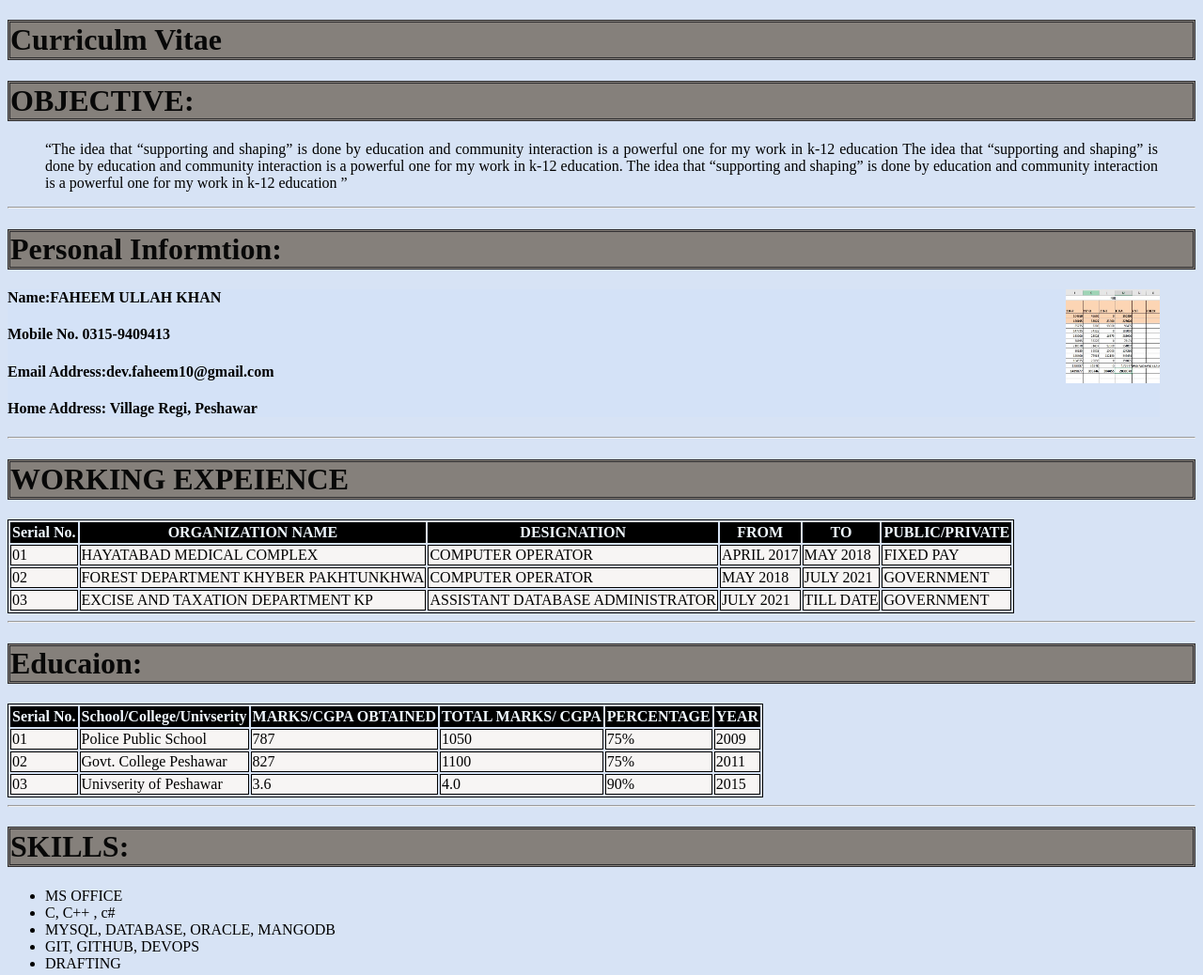
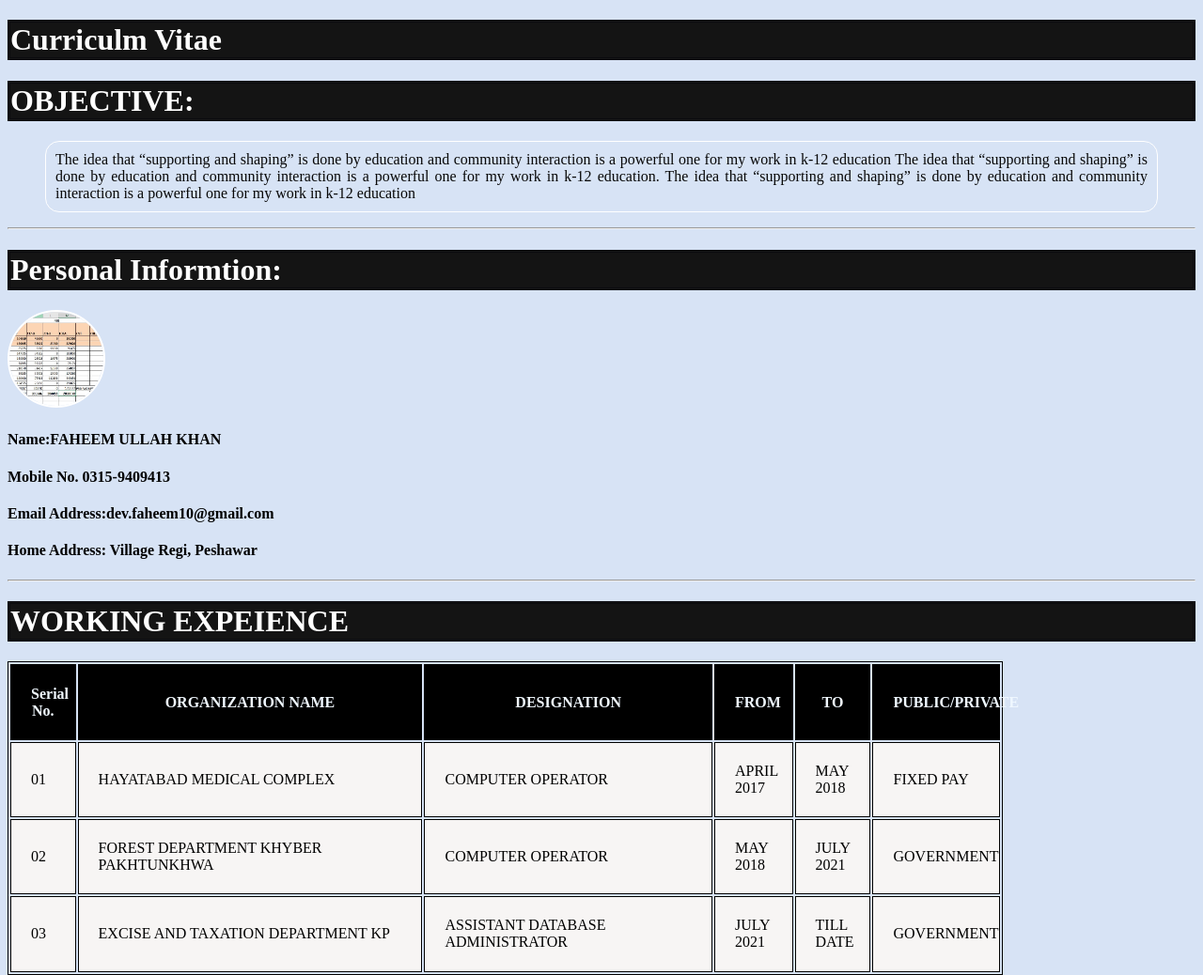
Before and after one commit to Faheemkhan10/learning_Repository, a plain HTML site: page index.html in a window 1280 px wide. Shown: the top 1038 px of the page at 94% size. Drawn offline with Linux system fonts and the light colour scheme.

Commit message:
styling is added

```diff
--- a/index.html
+++ b/index.html
@@ -18,29 +18,29 @@
 
 
     <H1><strong>OBJECTIVE:</strong>  </H1>
-   <blockquote style="text-align: justify;"><q>The idea that “supporting and shaping” is done by education and community interaction is a powerful one for my work in k-12 education
+   <blockquote style="text-align: justify;"><p class="quote">The idea that “supporting and shaping” is done by education and community interaction is a powerful one for my work in k-12 education
      The idea that “supporting and shaping” is done by education and community interaction is a powerful one for my work in k-12 education.
      The idea that “supporting and shaping” is done by education and community interaction is a powerful one for my work in k-12 education
-  </q> </blockquote>
+   </p> </blockquote>
+
 <hr>
 
    <h1><strong>Personal Informtion:</strong></h1>
-   <div class="pic_right">
-   <img class="profile_pic" src="./img/image.JPG" alt="not displayed" height="100px" width="100px">
+
+   <img class="profilephoto" src="./img/image.JPG" alt="not displayed" height="100px" width="100px">
+
    <h4>Name:FAHEEM ULLAH KHAN</h4>
    <h4>Mobile No. 0315-9409413</h4>
     <h4>Email Address:dev.faheem10@gmail.com</h4>
     <h4>Home Address: Village Regi, Peshawar</h4>
-</div>
+
     <hr>
 <h1>WORKING EXPEIENCE</h1>
 
-<table >
+<table class="edutable" >
 <tr>
-    <th>
-        Serial No.
-    </th>
-    <th>ORGANIZATION NAME</th>
+<th> Serial No.</th>
+<th>ORGANIZATION NAME</th>
 <th>DESIGNATION</th>
 <th>FROM</th>
 <th>TO</th>
--- a/styles.css
+++ b/styles.css
@@ -1,21 +1,53 @@
-h1 { color: rgb(8, 8, 8); background-color: rgb(133, 128, 123); border-color: rgb(47, 46, 48);
+h1 { color: #FFFFFF; background-color: rgb(20, 20, 20); border-color: rgb(10, 10, 14);
     border-style:double;
 }
 p {
 
-    color: rgb(8, 8, 8);  font-family: 'Franklin Gothic Medium', 'Arial Narrow', Arial, sans-serif;  font: 700; font-style:normal; font-weight: 200; font-size: medium;
+    color: rgb(8, 8, 8);  font: 700; font-style:normal; font-weight: 200; font-size: medium;
+    border:0ch;
+    padding: 10px;
 }
 .profile_pic{
 
     float: right;
+    border-radius: 50%;
+    border-color: #0B0B0B;
+    border-width: 1rem;
+
 }
-.pic_right {
-    background-color: rgb(212, 226, 247);
-    margin-right: 3%;
 
-    )
+.marginlearn{
 
+    margin: 80px 35px 35px 40px;
+}
+.edutable td, .edutable th {
+
+  padding: 2% ;
+}
+.quote {
+
+    border: 1px solid white;
+    border-radius: 15px;
+
+}
+.circular_img{
+width: 150px;
+height: 150px;
+border-radius: 50%;
+overflow: hidden;
+}
+.circular_img img{
+    width:100%;
+    height: 100%;
+    object-fit: cover;
+}
 
 .personal_info {
     position: relative;
 }
+.profilephoto{
+    width: 100px;
+    border: 2px solid white;
+    border-radius: 50%;
+
+}
```
Also changed, not shown: img/image2.jpg (added).
